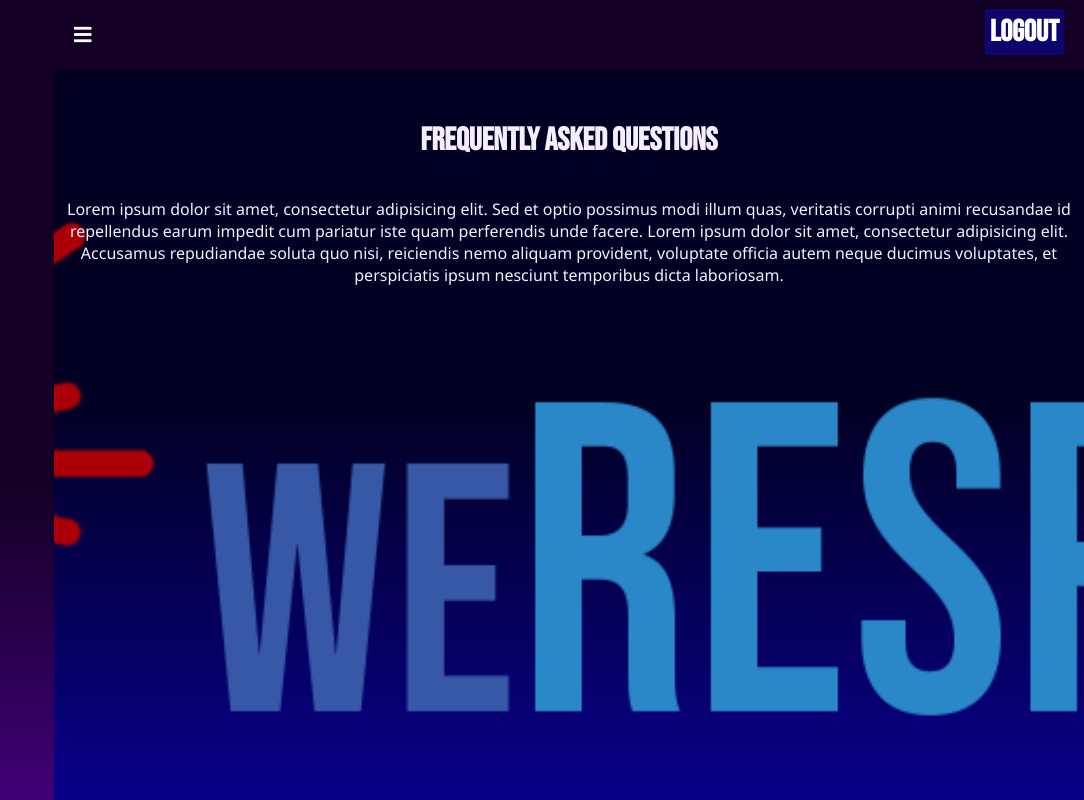
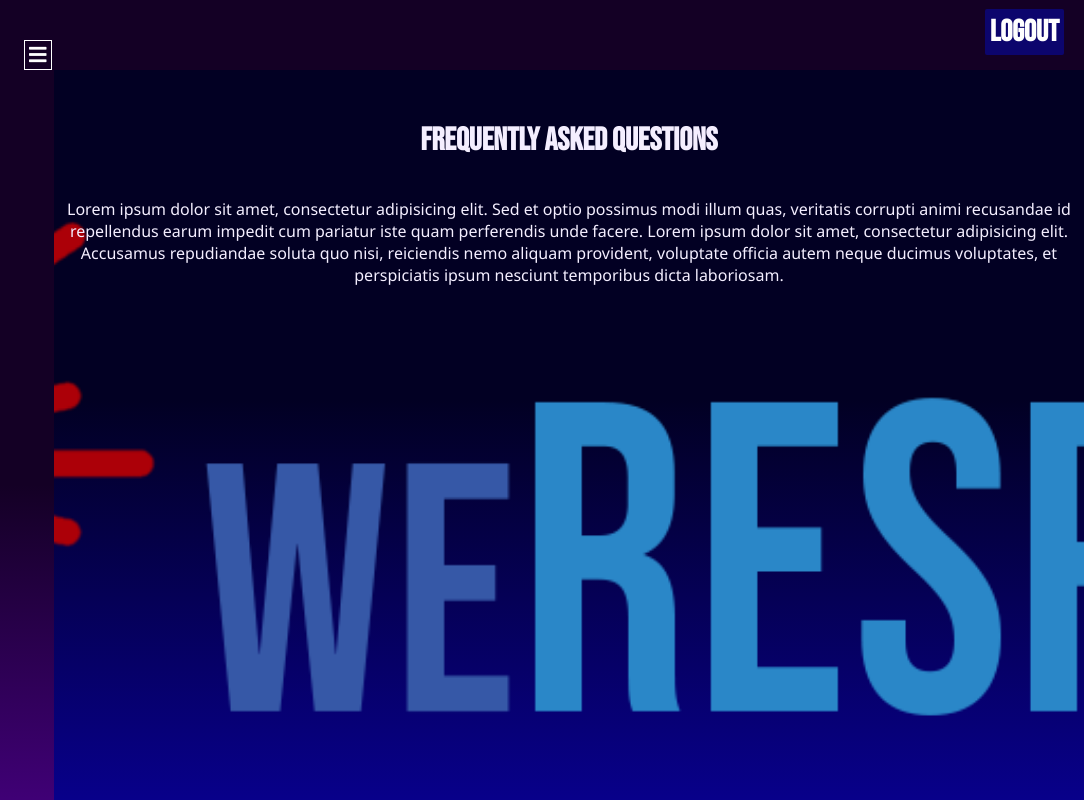
Before and after one commit to weresponse/weresponse.github.io, a plain HTML site: page mainsite.html in a window 1280 px wide. Shown: the full height of the page, 196-1280 px from the left. Drawn offline with Linux system fonts and the light colour scheme; files whose address does not match are found by name; a web font is replaced by a local one.

Commit message:
fix sidebar-btn

```diff
--- a/assets/css/mainsite.css
+++ b/assets/css/mainsite.css
@@ -109,11 +109,13 @@
 label #sidebar-btn {
     z-index: 1;
     color: #fff;
+    border: 1px solid #fff;
+    padding: 4px;
     position: fixed;
     cursor: pointer;
-    left: 270px;
+    left: 220px;
     font-size: 20px;
-    margin: 5px 0;
+    margin: 20px 0;
     transition: 0.5s;
     transition-property: color;
 }
```
